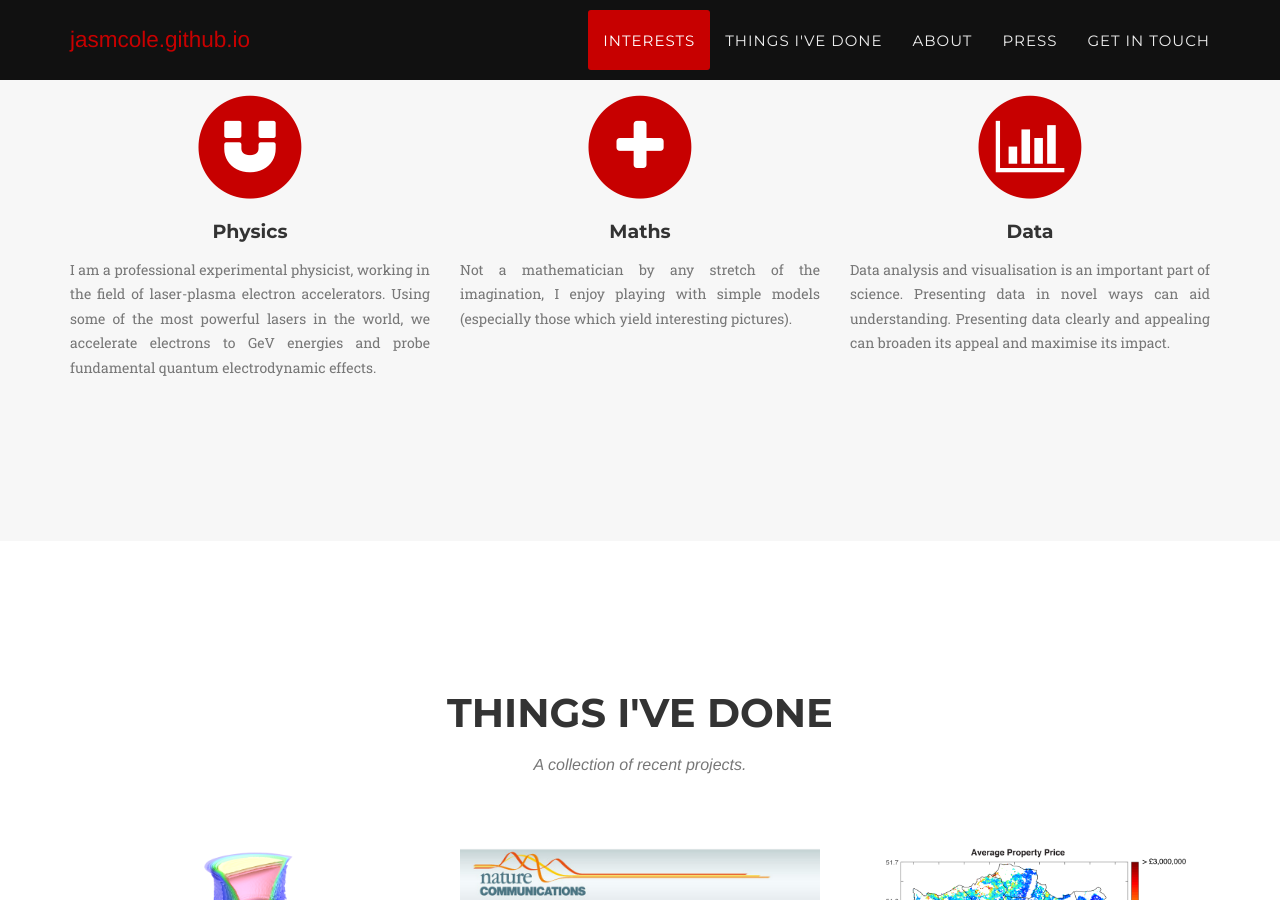
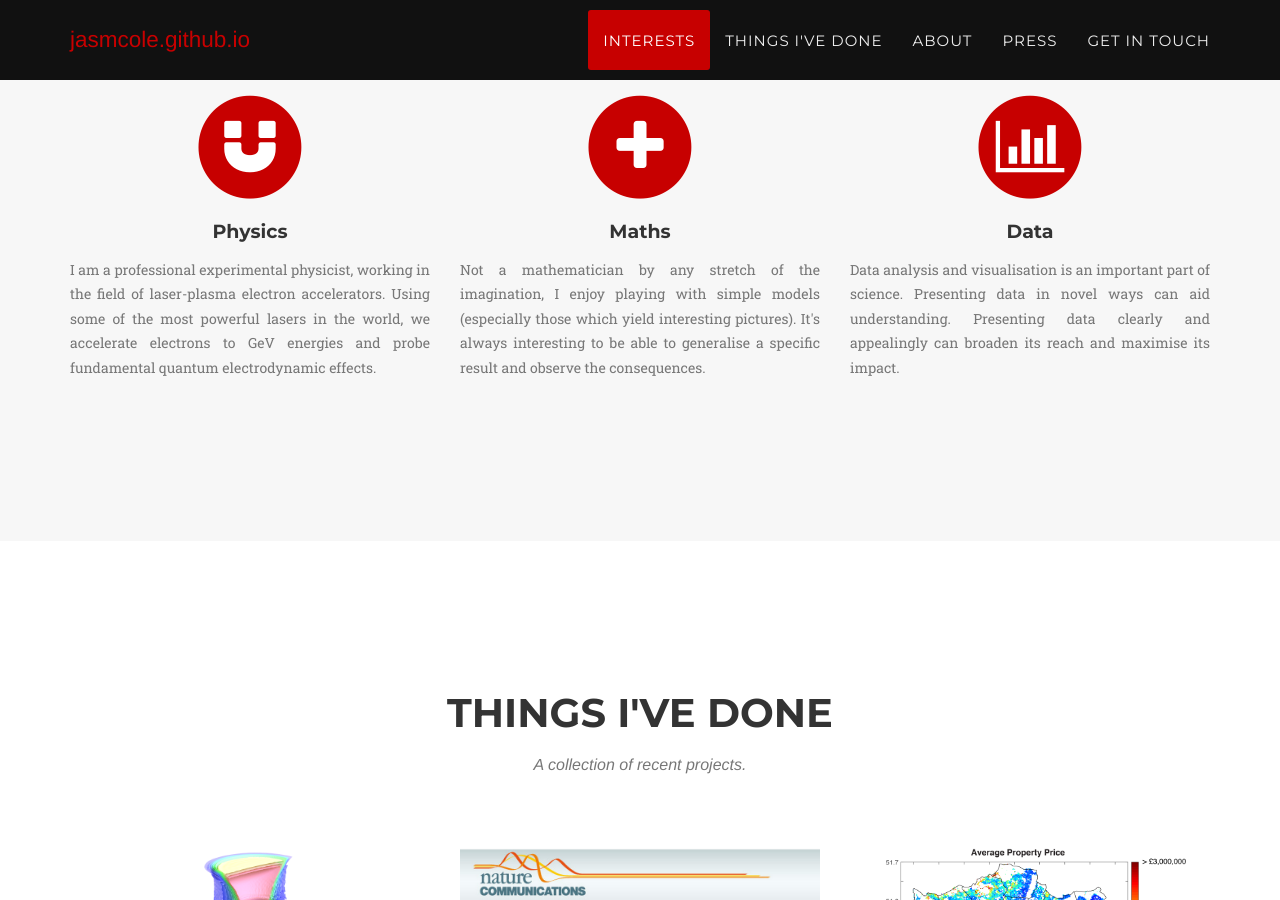
Before and after one commit to jasmcole/jasmcole.github.io, a Jekyll site: the page built from index.html, in a window 1280 px wide and 900 px high, scrolled down 1004 px. Built offline with Jekyll 4.4.1, drawn with Linux system fonts in a browser that asks for light colours; nearby versions of some CDN libraries; some web fonts are replaced; library files that are not in the unit come from our copies.

Commit message:
Updated Interests
Corrected grammar

```diff
--- a/_includes/services.html
+++ b/_includes/services.html
@@ -22,7 +22,7 @@
                         <i class="fa fa-plus fa-stack-1x fa-inverse"></i>
                     </span>
                     <h4 class="service-heading">Maths</h4>
-                    <p class="text-muted service-body">Not a mathematician by any stretch of the imagination, I enjoy playing with simple models (especially those which yield interesting pictures).</p>
+                    <p class="text-muted service-body">Not a mathematician by any stretch of the imagination, I enjoy playing with simple models (especially those which yield interesting pictures). It's always interesting to be able to generalise a specific result and observe the consequences.</p>
                 </div>
                 <div class="col-md-4">
                     <span class="fa-stack fa-4x">
@@ -30,7 +30,7 @@
                         <i class="fa fa-bar-chart-o fa-stack-1x fa-inverse"></i>
                     </span>
                     <h4 class="service-heading">Data</h4>
-                    <p class="text-muted service-body">Data analysis and visualisation is an important part of science. Presenting data in novel ways can aid understanding. Presenting data clearly and appealing can broaden its appeal and maximise its impact.</p>
+                    <p class="text-muted service-body">Data analysis and visualisation is an important part of science. Presenting data in novel ways can aid understanding. Presenting data clearly and appealingly can broaden its reach and maximise its impact.</p>
                 </div>
             </div>
         </div>
```
